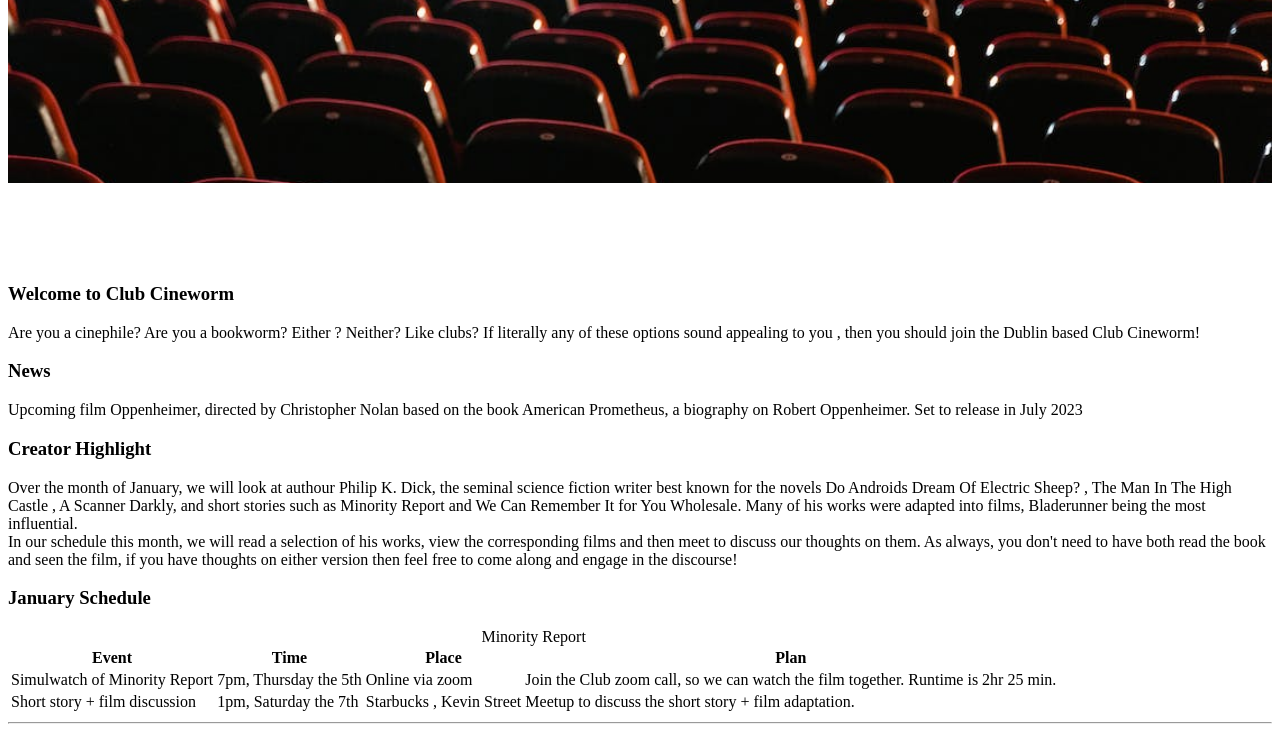
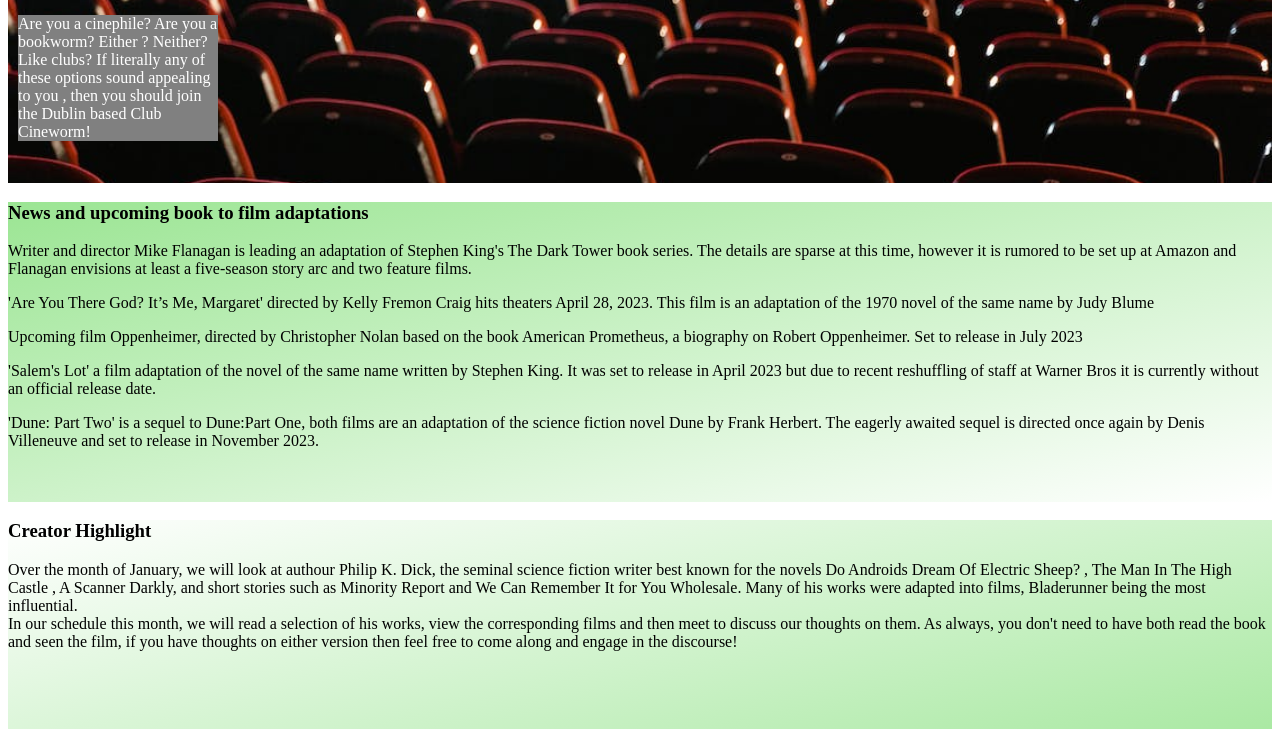
Before and after one commit to gazamcnulty/club-cineworm, a plain HTML site: page index.html in a window 1280 px wide. Shown: the part 125-854 px from the top of the page. Drawn offline with Linux system fonts and the light colour scheme.

Commit message:
moved welcome text into header, created tile classes to style the sections, add ssome color gradient background images

```diff
--- a/assets/css/style.css
+++ b/assets/css/style.css
@@ -10,7 +10,7 @@
     margin-left: 5px;
     color: white;
     float:left;
-    font-size: 200%;
+    font-size: 225%;
     background-color: grey;
     margin-top: 60px;
 }
@@ -26,6 +26,7 @@
     list-style: none;
     float: right;
     font-size: 150%;
+    padding-right: 10px;
 }
 
 #nav-bar a {
@@ -34,7 +35,26 @@
 }
 
 #welcome {
-    margin-top: 100px;
+    color: white;
+    text-align: bottom left;
+    margin-left: 10px;
+    max-width: 200px;
+    background-color: grey;
+}
+
+.tile1 {
+    background-color: rgb(155, 229, 147); /* For browsers that do not support gradients */
+    background-image: linear-gradient(to bottom right, rgb(255, 255, 255), rgba(155, 229, 147,1) );
+    height: 300px;
+}
+
+.tile2 {
+    background-image: linear-gradient(to top left, rgb(255, 255, 255), rgba(155, 229, 147,1) );
+    height: 300px;
+}
+
+#schedule {
+    height: 300px;
 }
 
 #meeting {
--- a/index.html
+++ b/index.html
@@ -32,25 +32,25 @@
                 </li>
             </ul>
             </nav>
+            <p id="welcome">Are you a cinephile? Are you a bookworm? Either ? Neither? Like clubs? If literally any of these options sound appealing to you , then you should join the Dublin based Club Cineworm!
+            </p>
         </div>
     </header>
     <main>
-        <section id="welcome">
-            <h3>Welcome to Club Cineworm</h3>
-            <p>Are you a cinephile? Are you a bookworm? Either ? Neither? Like clubs? If literally any of these options sound appealing to you , then you should join the Dublin based Club Cineworm!
-            </p>
+        <section class="tile2">
+            <h3>News and upcoming book to film adaptations</h3>
+            <p>Writer and director Mike Flanagan is leading an adaptation of Stephen King's The Dark Tower book series. The details are sparse at this time, however it is rumored to be set up at Amazon and Flanagan envisions at least a five-season story arc and two feature films.</p>
+            <p>'Are You There God? It’s Me, Margaret' directed by Kelly Fremon Craig hits theaters April 28, 2023. This film is an adaptation of the 1970 novel of the same name by Judy Blume</p>
+            <p>Upcoming film Oppenheimer, directed by Christopher Nolan based on the book American Prometheus, a biography on Robert Oppenheimer. Set to release in July 2023</p>
+            <p>'Salem's Lot' a film adaptation of the  novel of the same name written by Stephen King. It was set to release in April 2023 but due to recent reshuffling of staff at Warner Bros it is currently without an official release date.</p>
+            <p>'Dune: Part Two' is a sequel to Dune:Part One, both films are an adaptation of the science fiction novel Dune by Frank Herbert. The eagerly awaited sequel is directed once again by Denis Villeneuve and set to release in November 2023.</p>
         </section>
-        <section>
-            <h3>News</h3>
-            <p>Upcoming film Oppenheimer, directed by Christopher Nolan based on the book American Prometheus, a biography on Robert Oppenheimer. Set to release in July 2023</p>
-        </section>
-
-        <section>
+        <section class="tile1">
             <h3>Creator Highlight</h3>
             <p>Over the month of January, we will look at authour Philip K. Dick, the seminal science fiction writer best known for the novels Do Androids Dream Of Electric Sheep? , The Man In The High Castle , A Scanner Darkly, and short stories such as Minority Report and We Can Remember It for You Wholesale. Many of his works were adapted into films, Bladerunner being the most influential.<br>
             In our schedule this month, we will read a selection of his works, view the corresponding films and then meet to discuss our thoughts on them. As always, you don't need to have both read the book and seen the film, if you have thoughts on either version then feel free to come along and engage in the discourse!</p>
         </section>
-        <section>
+        <section id="schedule">
             <h3>January Schedule</h3>
             <table>
                 <caption>Minority Report</caption>
```
